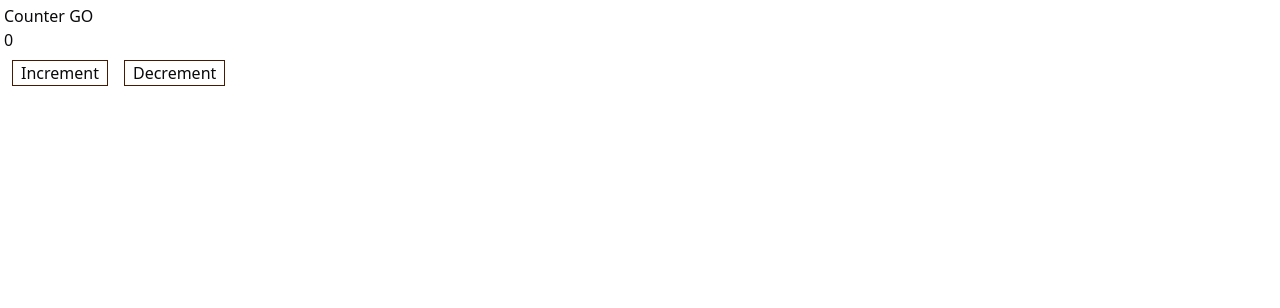
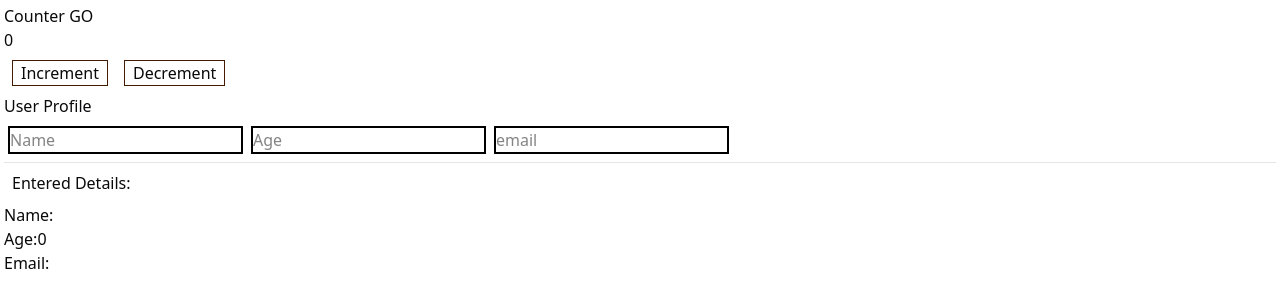
Before and after one commit to protoxianyx/moneymanager, a Next.js app: page / in a window 1280 px wide. Shown: the top 308 px of the page. Built offline with nearby package versions, Linux system fonts and the light colour scheme.

Commit message:
useState Part 2

```diff
--- /dev/null
+++ b/app/components/UserProfile.tsx
@@ -0,0 +1,68 @@
+"use client";
+
+import React, { useState } from "react";
+
+interface UserProfile {
+  name: string;
+  age: number;
+  email: string;
+}
+
+const UserProfile = () => {
+  const [profile, setProfile] = useState<UserProfile>({
+    name: "",
+    age: 0,
+    email: "",
+  });
+
+  const updateName = (name: string) => {
+    setProfile((previousProfile) => ({ ...previousProfile, name:name }));
+  };
+
+  const updateAge = (age: string) => {
+    setProfile((previousProfile) => ({ ...previousProfile, age: Number(age) }));
+  };
+
+  const updateEmail = (email: string) => {
+    setProfile((previousProfile) => ({ ...previousProfile, email }));
+  };
+
+  return (
+    <div>
+      <h2>User Profile</h2>
+
+      <input
+        type="text"
+        placeholder="Name"
+        value={profile.name}
+        onChange={(e) => updateName(e.target.value)}
+        className="newborder"
+      />
+
+      <input
+        type="number"
+        placeholder="Age"
+        value={profile.age > 0 ? profile.age : ""}
+        onChange={(e) => updateAge(e.target.value)}
+        className="newborder"
+      />
+
+      <input
+        type="email"
+        placeholder="email"
+        value={profile.email}
+        onChange={(e) => updateEmail(e.target.value)}
+        className="newborder"
+      />
+
+      <br />
+      <hr />
+      <h2 className="m-2">Entered Details:</h2>
+      <p>Name: {profile.name}</p>
+      <p>Age:{profile.age}</p>
+      <p>Email:{profile.email}</p>
+    </div>
+  );
+};
+
+export default UserProfile;
--- a/app/globals.css
+++ b/app/globals.css
@@ -81,6 +81,10 @@
   --foreground: oklch(0.141 0.005 285.823);
 }
 
+@utility newborder {
+  @apply border-2 border-black my-2 mx-1
+}
+
 .dark {
   --background: oklch(0.145 0 0);
   --foreground: oklch(0.985 0 0);
--- a/app/page.tsx
+++ b/app/page.tsx
@@ -1,17 +1,12 @@
 import React from "react";
 import Counter from "./components/Counter";
-
-
-
+import UserProfile from "./components/UserProfile";
 
 const page = () => {
-
-
-
-
   return (
     <div>
-      <Counter/>
+      <Counter />
+      <UserProfile />
     </div>
   );
 };
```
